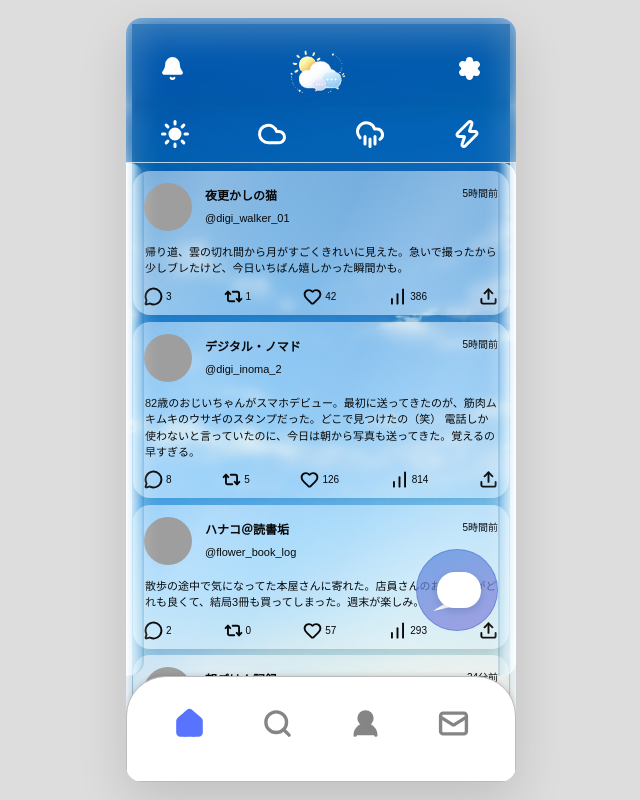
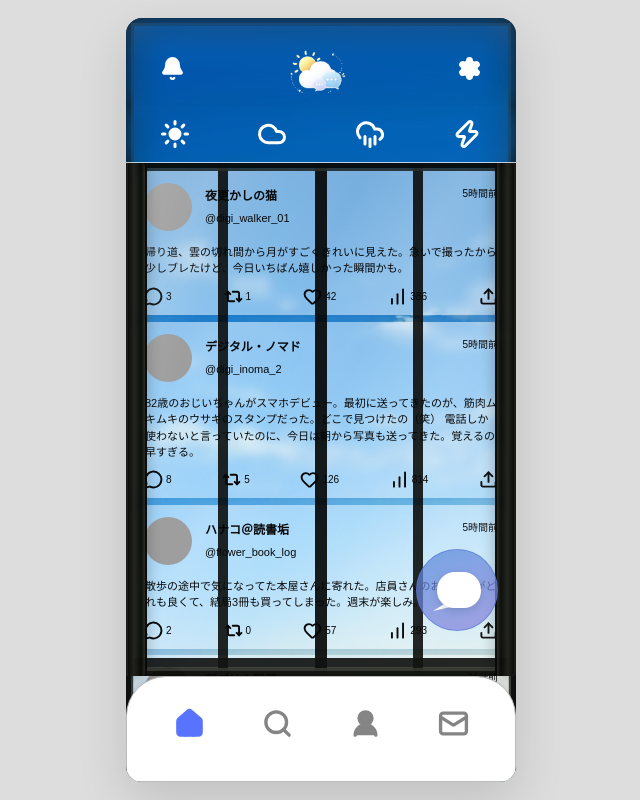
Before and after one commit to awo080558-dot/sora-social-apuri, a Next.js app: page / in a window 1280 px wide. Shown: the whole page, without its empty margins (319-959 px from the left). Built offline with nearby package versions, Linux system fonts and the light colour scheme; grey boxes are pictures that could not be loaded.

Commit message:
Use black sliding window frame for timeline

```diff
--- a/app/globals.css
+++ b/app/globals.css
@@ -202,7 +202,7 @@
 .timeline-area.weather-bg{
   background-attachment:scroll;
   background-position:center top;
-  box-shadow:inset 0 0 0 6px rgba(255,255,255,.7),inset 0 0 0 9px rgba(85,150,195,.18),inset 0 20px 34px rgba(255,255,255,.2),inset 0 -16px 28px rgba(25,74,104,.16);
+  box-shadow:inset 0 0 0 5px rgba(12,13,11,.92),inset 0 0 0 8px rgba(48,50,43,.9),inset 0 20px 34px rgba(255,255,255,.12),inset 0 -18px 24px rgba(8,10,9,.38);
 }
 .timeline-area.weather-bg:before{
   content:"";
@@ -210,12 +210,27 @@
   z-index:5;
   top:145px;
   display:block;
-  height:30px;
-  margin:-8px -1px 12px;
+  height:24px;
+  margin:-8px -1px 10px;
   pointer-events:none;
-  border-radius:0 0 18px 18px;
-  background:linear-gradient(180deg,rgba(255,255,255,.98),rgba(230,247,255,.82) 45%,rgba(143,198,230,.42));
-  box-shadow:inset 0 2px 0 rgba(255,255,255,1),inset 0 -3px 0 rgba(91,143,180,.22),0 11px 22px rgba(22,72,105,.24);
+  border-radius:0 0 4px 4px;
+  background:linear-gradient(180deg,#25251f,#060705 58%,#22231d);
+  box-shadow:inset 0 2px 0 rgba(255,255,255,.14),inset 0 -2px 0 rgba(0,0,0,.9),0 10px 17px rgba(0,0,0,.25);
+}
+.timeline-area.weather-bg:after{
+  content:"";
+  position:absolute;
+  z-index:5;
+  inset:145px 0 106px;
+  pointer-events:none;
+  background:
+    linear-gradient(90deg,transparent calc(25% - 5px),rgba(7,8,6,.92) calc(25% - 5px),rgba(7,8,6,.92) calc(25% + 5px),transparent calc(25% + 5px)),
+    linear-gradient(90deg,transparent calc(50% - 6px),rgba(5,6,4,.96) calc(50% - 6px),rgba(5,6,4,.96) calc(50% + 6px),transparent calc(50% + 6px)),
+    linear-gradient(90deg,transparent calc(75% - 5px),rgba(7,8,6,.92) calc(75% - 5px),rgba(7,8,6,.92) calc(75% + 5px),transparent calc(75% + 5px)),
+    linear-gradient(180deg,transparent calc(100% - 18px),rgba(7,8,6,.92) calc(100% - 18px),rgba(7,8,6,.92) calc(100% - 9px),rgba(36,37,30,.9) calc(100% - 9px),rgba(36,37,30,.9) 100%),
+    linear-gradient(105deg,rgba(255,255,255,.18),transparent 22% 70%,rgba(255,255,255,.09));
+  box-shadow:inset 0 0 0 5px rgba(8,9,7,.94),inset 0 0 0 8px rgba(46,47,39,.88);
+  opacity:.95;
 }
 .sora-app:has(>.timeline-area):before,
 .sora-app:has(>.timeline-area):after{
@@ -224,16 +239,16 @@
   z-index:6;
   top:145px;
   bottom:106px;
-  width:18px;
+  width:21px;
   pointer-events:none;
-  background:linear-gradient(90deg,rgba(255,255,255,.96),rgba(232,248,255,.7) 46%,rgba(101,166,209,.16));
-  box-shadow:0 0 18px rgba(255,255,255,.3), inset 1px 0 0 rgba(255,255,255,1), inset -2px 0 0 rgba(82,137,177,.18);
-  opacity:.94;
+  background:linear-gradient(90deg,#050604,#22231d 38%,#0b0c09 72%,#36372e);
+  box-shadow:0 0 16px rgba(0,0,0,.25), inset 2px 0 0 rgba(255,255,255,.08), inset -2px 0 0 rgba(0,0,0,.78);
+  opacity:.98;
 }
-.sora-app:has(>.timeline-area):before{left:0;border-radius:0 15px 15px 0}
-.sora-app:has(>.timeline-area):after{right:0;border-radius:15px 0 0 15px;transform:scaleX(-1)}
-.sora-app.window-dragging:has(>.timeline-area):before{transform:translateX(-7px)}
-.sora-app.window-dragging:has(>.timeline-area):after{transform:translateX(7px) scaleX(-1)}
+.sora-app:has(>.timeline-area):before{left:0;border-radius:0 3px 3px 0}
+.sora-app:has(>.timeline-area):after{right:0;border-radius:3px 0 0 3px;transform:scaleX(-1)}
+.sora-app.window-dragging:has(>.timeline-area):before{transform:translateX(-10px)}
+.sora-app.window-dragging:has(>.timeline-area):after{transform:translateX(10px) scaleX(-1)}
 .sora-app.window-opening:has(>.timeline-area):before{animation:window-frame-open-left .62s cubic-bezier(.2,.82,.22,1) both}
 .sora-app.window-opening:has(>.timeline-area):after{animation:window-frame-open-right .62s cubic-bezier(.2,.82,.22,1) both}
 .profile-avatar{border:4px solid #fff!important}
@@ -252,11 +267,17 @@
 .timeline-area.weather-bg.window-opening-view:after{
   content:"";
   position:absolute;
-  z-index:4;
-  inset:145px 18px 106px;
+  z-index:5;
+  inset:145px 0 106px;
   pointer-events:none;
-  background:linear-gradient(100deg,rgba(255,255,255,.72),rgba(255,255,255,.2) 46%,rgba(196,233,255,.16));
-  animation:window-glass-clear .62s ease-out both;
+  background:
+    linear-gradient(90deg,transparent calc(25% - 5px),rgba(7,8,6,.92) calc(25% - 5px),rgba(7,8,6,.92) calc(25% + 5px),transparent calc(25% + 5px)),
+    linear-gradient(90deg,transparent calc(50% - 6px),rgba(5,6,4,.96) calc(50% - 6px),rgba(5,6,4,.96) calc(50% + 6px),transparent calc(50% + 6px)),
+    linear-gradient(90deg,transparent calc(75% - 5px),rgba(7,8,6,.92) calc(75% - 5px),rgba(7,8,6,.92) calc(75% + 5px),transparent calc(75% + 5px)),
+    linear-gradient(180deg,transparent calc(100% - 18px),rgba(7,8,6,.92) calc(100% - 18px),rgba(7,8,6,.92) calc(100% - 9px),rgba(36,37,30,.9) calc(100% - 9px),rgba(36,37,30,.9) 100%),
+    linear-gradient(105deg,rgba(255,255,255,.44),rgba(255,255,255,.1) 20%,transparent 48%,rgba(255,255,255,.1) 70%,transparent);
+  box-shadow:inset 0 0 0 5px rgba(8,9,7,.94),inset 0 0 0 8px rgba(46,47,39,.88);
+  animation:window-black-sash-slide .62s cubic-bezier(.18,.82,.24,1) both;
 }
 .timeline-area.weather-bg.is-pulling{
   position:relative;
@@ -302,13 +323,13 @@
 }
 @keyframes window-sash-open{
   0%{transform:translateY(0);filter:brightness(1)}
-  35%{transform:translateY(-10px);filter:brightness(1.16)}
+  35%{transform:translateY(-7px);filter:brightness(1.26)}
   100%{transform:translateY(0);filter:brightness(1)}
 }
-@keyframes window-glass-clear{
-  0%{opacity:.95;backdrop-filter:blur(8px);-webkit-backdrop-filter:blur(8px)}
-  55%{opacity:.28;backdrop-filter:blur(2px);-webkit-backdrop-filter:blur(2px)}
-  100%{opacity:0;backdrop-filter:blur(0);-webkit-backdrop-filter:blur(0)}
+@keyframes window-black-sash-slide{
+  0%{opacity:.98;transform:translateX(0);filter:brightness(.92)}
+  35%{opacity:.86;transform:translateX(18px);filter:brightness(1.18)}
+  100%{opacity:.95;transform:translateX(0);filter:none}
 }
 @media (prefers-reduced-motion:reduce){
   .timeline-area.weather-bg{animation:none}
```
